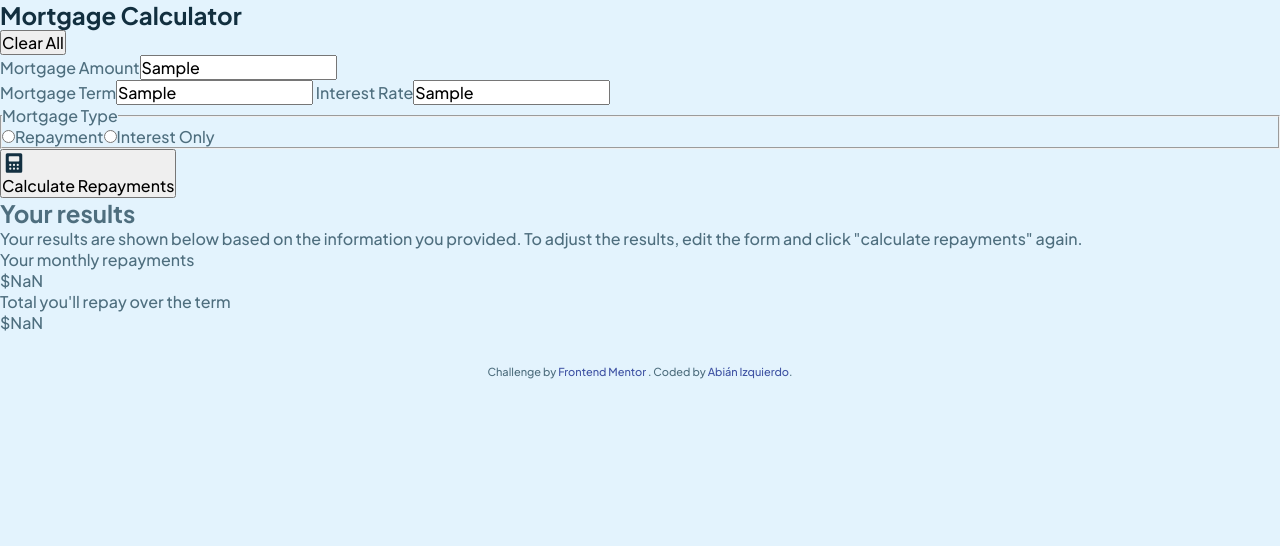
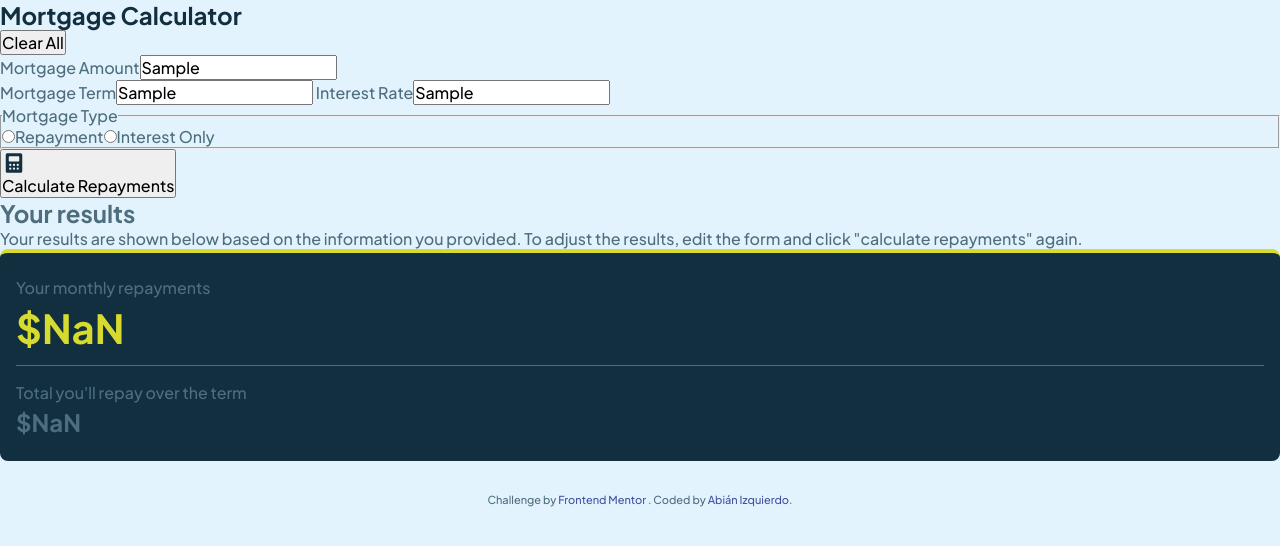
Before and after one commit to abizmo/mortgage-repayment-calculator, an Astro site: page / in a window 1280 px wide. Both pictures are taken after typing "Sample", "Sample", "Sample" into the empty fields and a click on the button "Calculate Repayments". Built offline with nearby package versions, Linux system fonts and the light colour scheme; Astro itself is replaced by a stand-in of ours.

Commit message:
add monthly-repayments styles

```diff
--- /dev/null
+++ b/src/components/monthly-repayments.module.css
@@ -0,0 +1,17 @@
+.resultsBox {
+  background-color: hsl(var(--clr-neutral-900));
+  border-radius: 0.5rem;
+  border-top: 0.25rem solid hsl(var(--clr-accent-400));
+  padding: 1.5rem 1rem;
+}
+
+.resultsBox > div {
+  display: grid;
+  gap: 0.25rem;
+}
+
+.mainResult {
+  border-bottom: 1px solid hsl(var(--clr-neutral-700));
+  padding-bottom: 0.75rem;
+  margin-bottom: 1rem;
+}
--- a/src/components/monthly-repayments.tsx
+++ b/src/components/monthly-repayments.tsx
@@ -1,11 +1,11 @@
 import { useEffect, useState } from "react"
 import { useStore } from "@nanostores/react"
 import { hasResults, inputs } from "@/stores/calculator"
+import styles from "@/components/monthly-repayments.module.css"
 
 function MonthlyRepayments() {
   const $hasResults = useStore(hasResults)
-  const data = useStore(inputs)
-  const { amount, interestRate, term, type } = data
+  const { amount, interestRate, term, type } = useStore(inputs)
   const [{ monthly, total }, setState] = useState({ monthly: 0, total: 0 })
 
   const currencyFormatter = new Intl.NumberFormat("en-US", {
@@ -37,16 +37,18 @@ function MonthlyRepayments() {
   }, [$hasResults])
 
   return (
-    <>
-      <div>
+    <div className={styles.resultsBox}>
+      <div className={styles.mainResult}>
         <h3>Your monthly repayments</h3>
-        <p>{currencyFormatter.format(monthly)}</p>
+        <p className="fs-900 fw-bold text-accent">
+          {currencyFormatter.format(monthly)}
+        </p>
       </div>
       <div>
         <h3>Total you'll repay over the term</h3>
-        <p>{currencyFormatter.format(total)}</p>
+        <p className="fs-700 fw-bold">{currencyFormatter.format(total)}</p>
       </div>
-    </>
+    </div>
   )
 }
 
```
